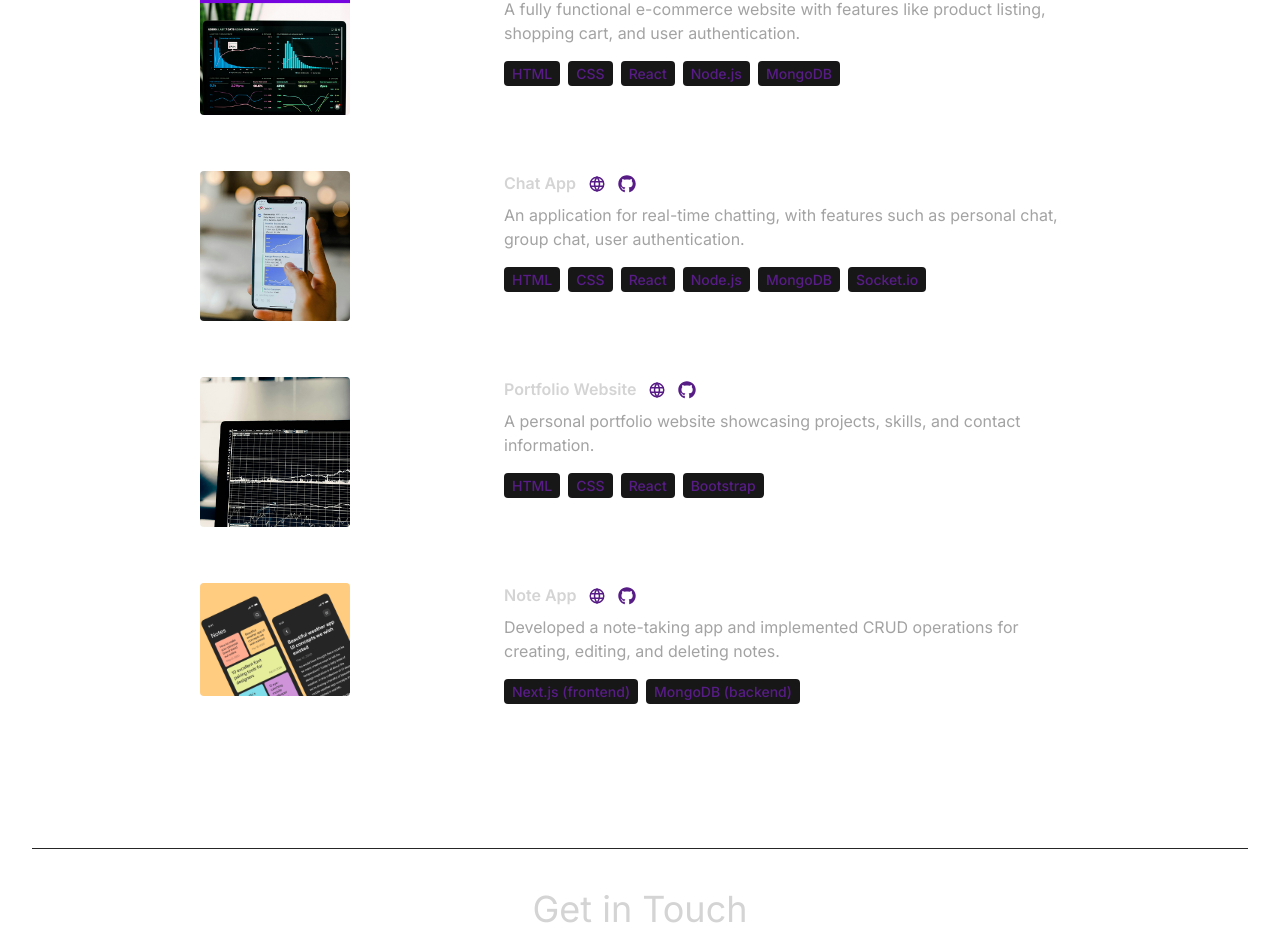
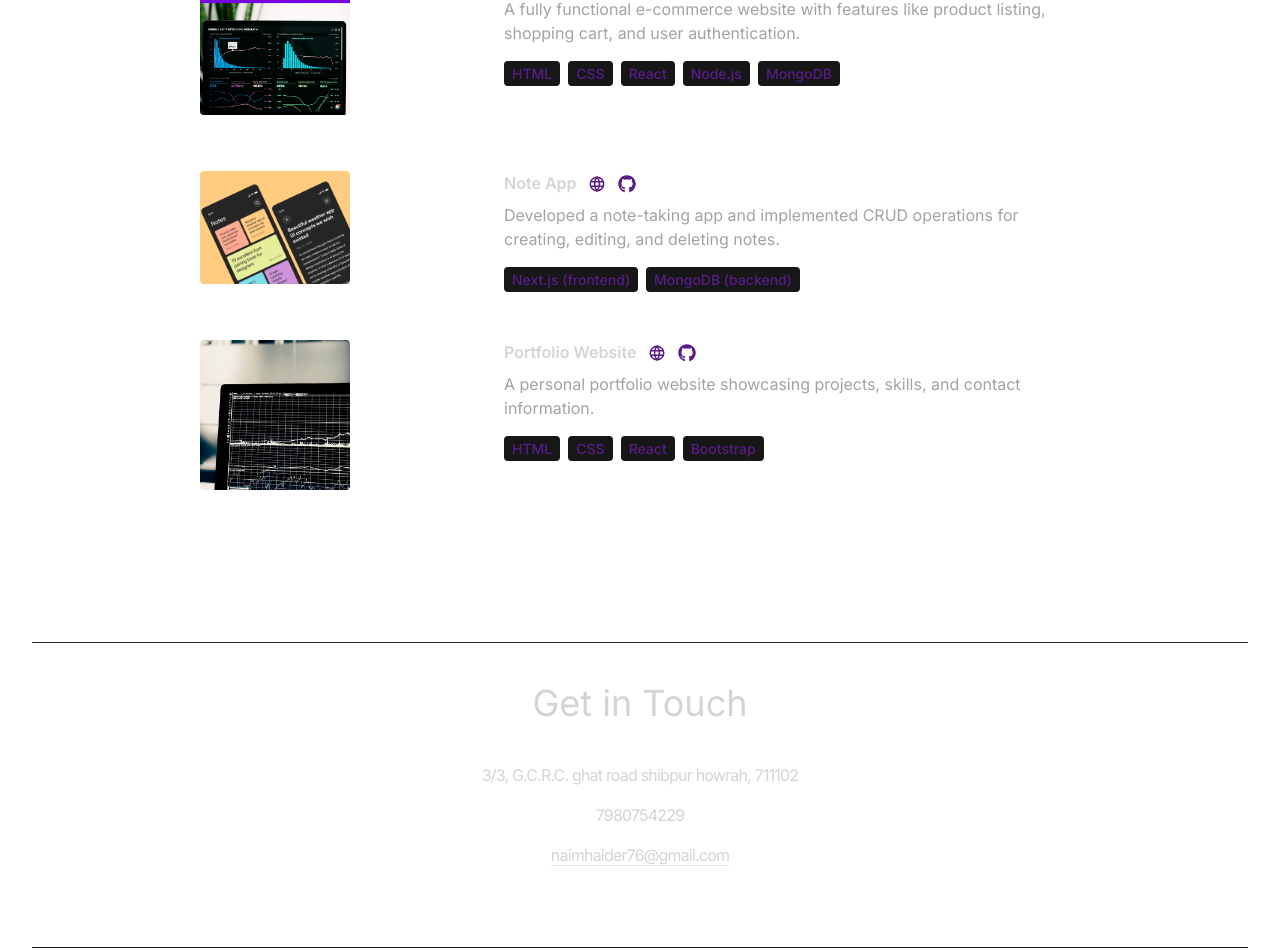
Before and after one commit to naim-haider/MyPortfolio, a React (Vite) app: page / in a window 1280 px wide. Shown: the part 2110-3062 px from the top of the page. Built offline with nearby package versions, Linux system fonts and the light colour scheme.

Commit message:
changes made in index.js

```diff
--- a/src/constants/index.js
+++ b/src/constants/index.js
@@ -19,14 +19,24 @@ export const PROJECTS = [
       "A fully functional e-commerce website with features like product listing, shopping cart, and user authentication.",
     technologies: ["HTML", "CSS", "React", "Node.js", "MongoDB"],
   },
+  // {
+  //   title: "Chat App",
+  //   image: project2,
+  //   git_url: "https://github.com/naim-haider/SpoutChat-backend",
+  //   vercel_url: "https://spout-chat-frontend.vercel.app/",
+  //   description:
+  //     "An application for real-time chatting, with features such as personal chat, group chat, user authentication.",
+  //   technologies: ["HTML", "CSS", "React", "Node.js", "MongoDB", "Socket.io"],
+  // },
+
   {
-    title: "Chat App",
-    image: project2,
-    git_url: "https://github.com/naim-haider/SpoutChat-backend",
-    vercel_url: "https://spout-chat-frontend.vercel.app/",
+    title: "Note App",
+    image: project4,
+    git_url: "https://github.com/naim-haider/NoteAppWithAuthentication",
+    vercel_url: "https://note-app-with-authentication.vercel.app/",
     description:
-      "An application for real-time chatting, with features such as personal chat, group chat, user authentication.",
-    technologies: ["HTML", "CSS", "React", "Node.js", "MongoDB", "Socket.io"],
+      "Developed a note-taking app and implemented CRUD operations for creating, editing, and deleting notes.",
+    technologies: ["Next.js (frontend)", "MongoDB (backend)"],
   },
   {
     title: "Portfolio Website",
@@ -37,15 +47,6 @@ export const PROJECTS = [
       "A personal portfolio website showcasing projects, skills, and contact information.",
     technologies: ["HTML", "CSS", "React", "Bootstrap"],
   },
-  {
-    title: "Note App",
-    image: project4,
-    git_url: "https://github.com/naim-haider/NoteAppWithAuthentication",
-    vercel_url: "https://note-app-with-authentication.vercel.app/",
-    description:
-      "Developed a note-taking app and implemented CRUD operations for creating, editing, and deleting notes.",
-    technologies: ["Next.js (frontend)", "MongoDB (backend)"],
-  },
 ];
 
 export const CONTACT = {
```
